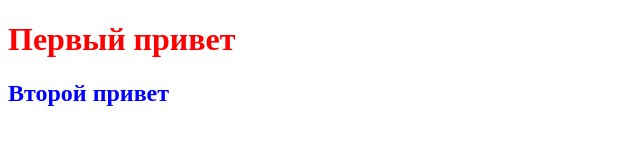
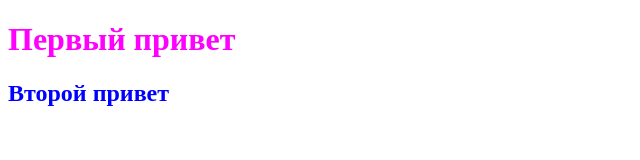
Before and after one commit to IvKos81/ITMO_001, a plain HTML site: page index.html in a window 1280 px wide. Shown: the whole page, without its empty margins (0-640 px from the left). Drawn offline with Linux system fonts and the light colour scheme.

Commit message:
script is activated

```diff
--- a/index.html
+++ b/index.html
@@ -9,5 +9,6 @@
 <body>
   <h1>Первый привет</h1>
   <h2>Второй привет</h2>
+  <script src="script.js"></script>
 </body>
 </html>
--- a/script.js
+++ b/script.js
@@ -0,0 +1,2 @@
+let h1 = document.querySelector('h1');
+h1.style.color = '#ff00ff';
```
